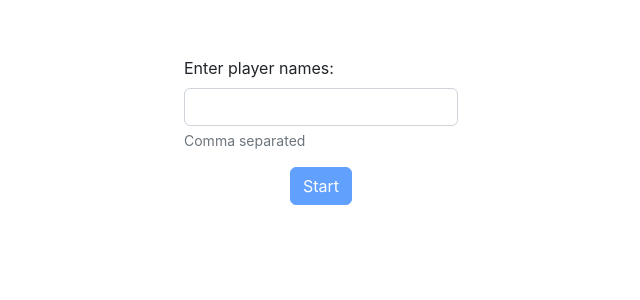
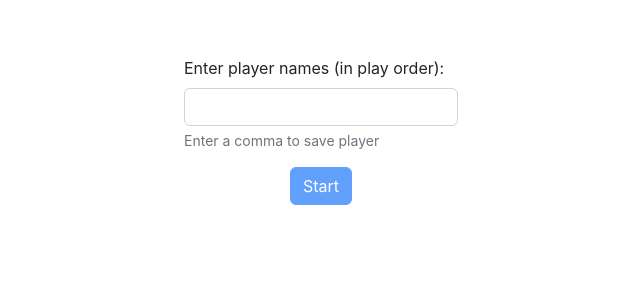
Before and after one commit to jkclark/Farkel, a React (Create React App) app in the folder farkel-score-ui/: page / in a window 1280 px wide. Both pictures are taken after a click on the button "Let's go". Shown: the top 300 px of the page, without its empty margins (319-959 px from the left). Built offline with nearby package versions, Linux system fonts and the light colour scheme; the HTML template or start-up script is replaced by a standard one.

Commit message:
Prevented empty-string player name.

```diff
--- a/farkel-score-ui/src/components/playerEntry.js
+++ b/farkel-score-ui/src/components/playerEntry.js
@@ -8,8 +8,9 @@ function PlayerEntry(props) {
     if (event.nativeEvent.data === ",") {
       // Prevent duplicate names
       const nameWithoutComma = event.target.value.slice(0, -1);
-      if (props.players.includes(nameWithoutComma)) {
-        event.target.value = nameWithoutComma;
+      event.target.value = nameWithoutComma;
+
+      if (!nameWithoutComma || props.players.includes(nameWithoutComma)) {
         event.target.classList.add("is-invalid");
         return;
       }
@@ -44,7 +45,7 @@ function PlayerEntry(props) {
             className="form-label"
             htmlFor="player-names"
           >
-            Enter player names:
+            Enter player names (in play order):
           </label>
           <input
             type="text"
@@ -54,7 +55,7 @@ function PlayerEntry(props) {
             aria-describedby="player-entry-help-text"
           ></input>
           <div id="player-entry-help-text" className="form-text">
-            Comma separated
+            Enter a comma to save player
           </div>
         </div>
         <div id="player-tags">
```
